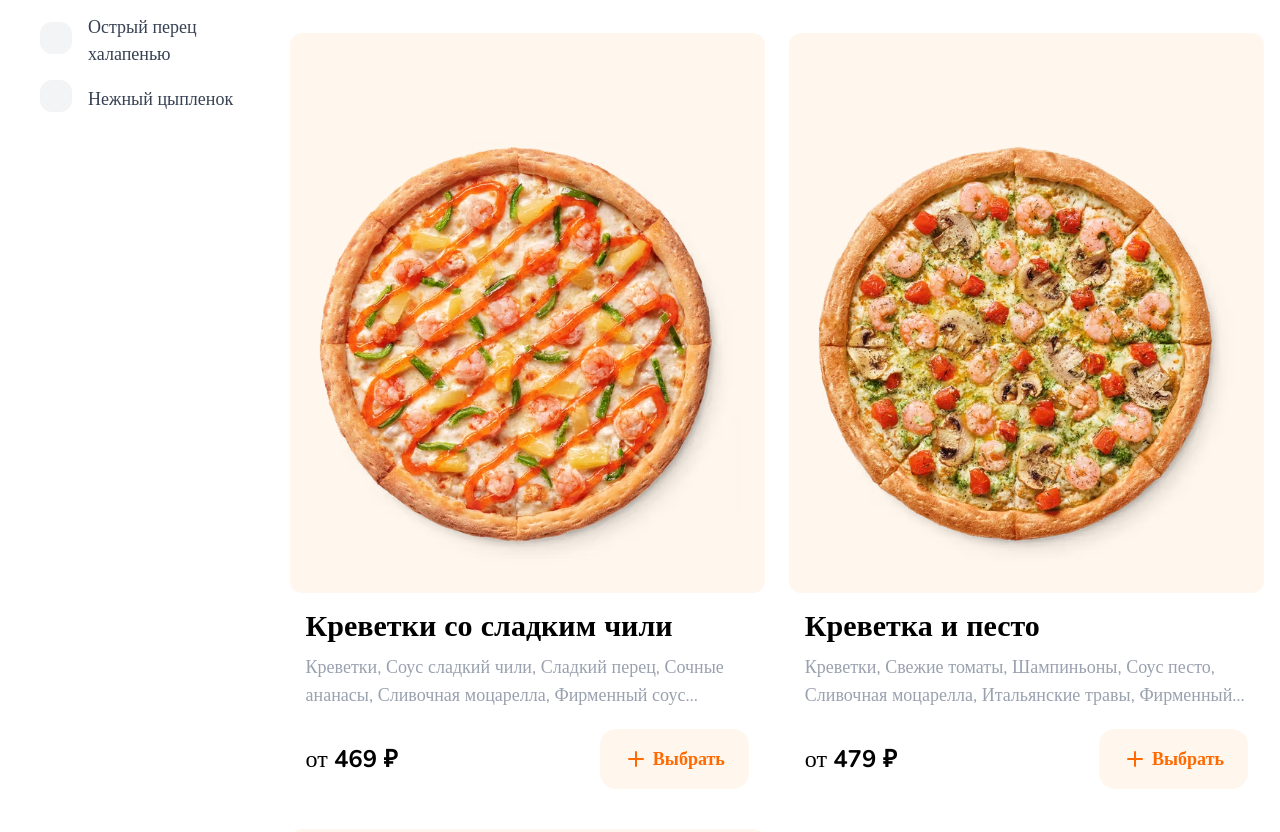
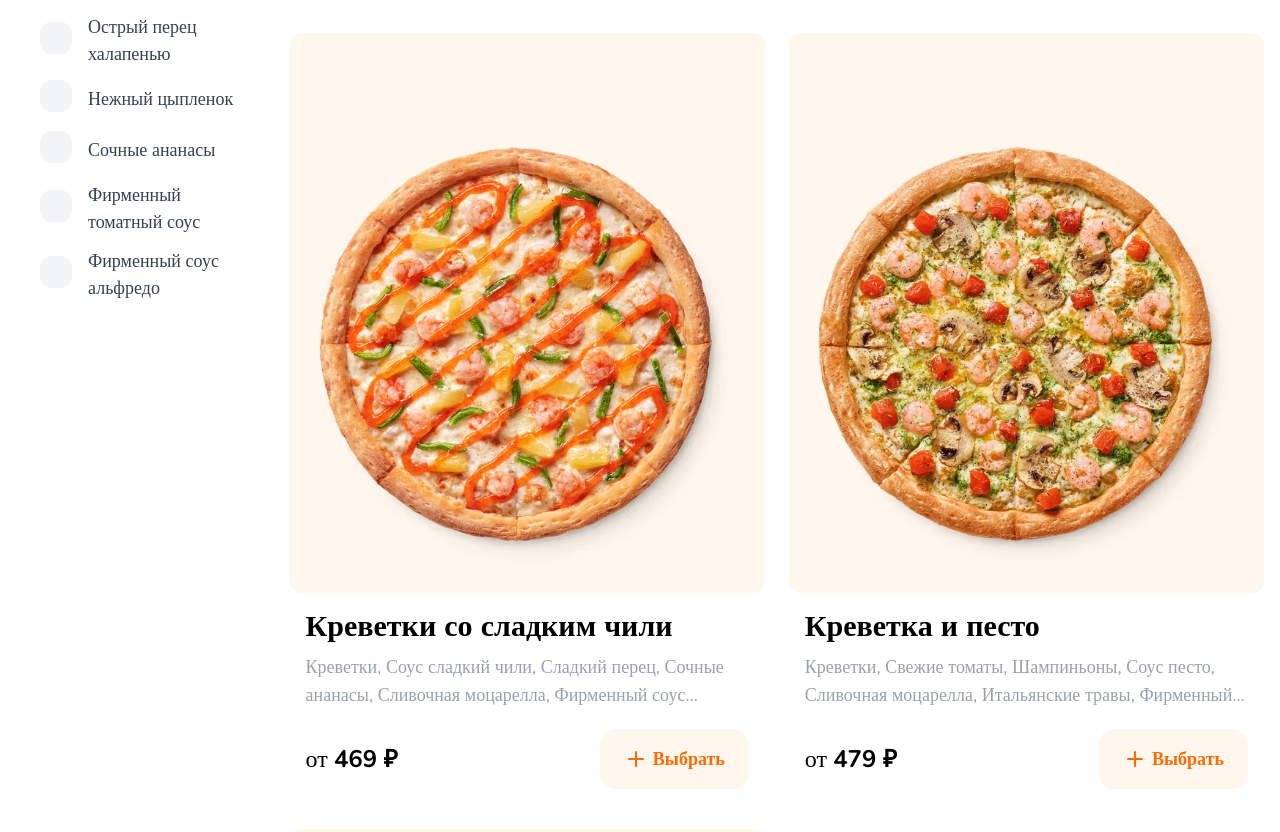
Before and after one commit to Vadim-maker-source/dodo-pizza-clone, a React (Vite) app: page / in a window 1280 px wide. Shown: the part 983-1815 px from the top of the page. Built offline with nearby package versions, Linux system fonts and the light colour scheme; no server answers; a web font is replaced by a local one.

Commit message:
small changes 4

```diff
--- a/src/_root/pages/Home.tsx
+++ b/src/_root/pages/Home.tsx
@@ -16,6 +16,9 @@ export type Filters = {
     'Сыры чеддер и пармезан': boolean;
     'Острый перец халапенью': boolean;
     'Нежный цыпленок': boolean;
+    'Сочные ананасы': boolean;
+    'Фирменный томатный соус': boolean;
+    'Фирменный соус альфредо': boolean;
   };
 };
 
@@ -29,7 +32,10 @@ const Home = () => {
       'Сливочная моцарелла': false,
       'Сыры чеддер и пармезан': false,
       'Острый перец халапенью': false,
-      'Нежный цыпленок': false
+      'Нежный цыпленок': false,
+      'Сочные ананасы': false,
+      'Фирменный томатный соус': false,
+      'Фирменный соус альфредо': false,
     }
   });
 
```
